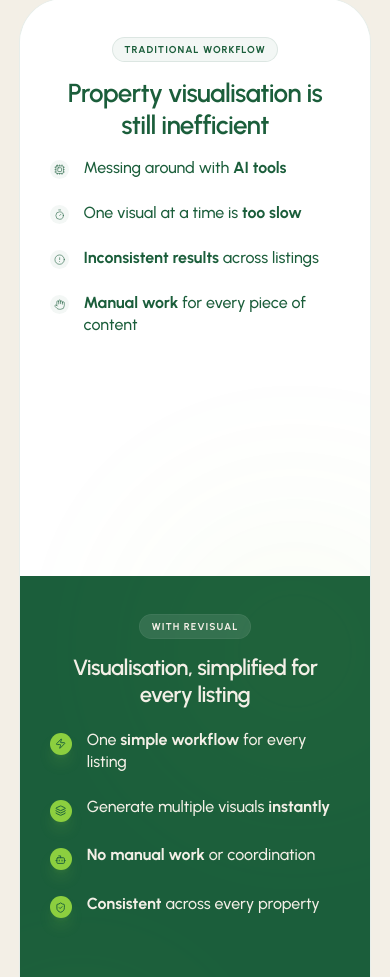
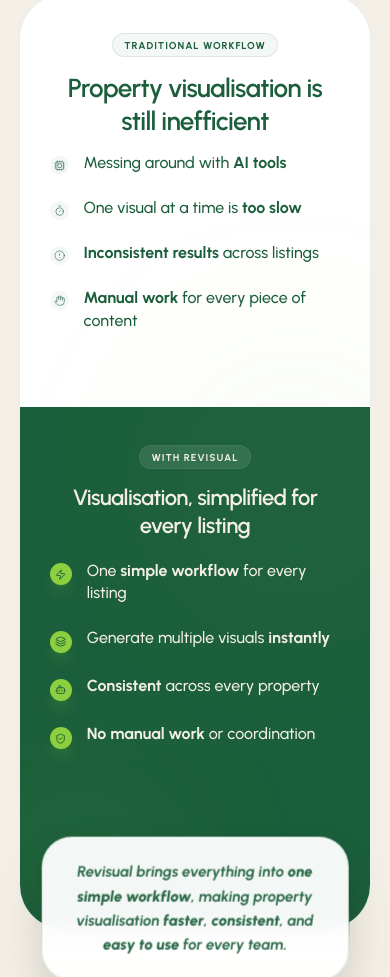
Before and after one commit to abdeldouti7/website-revisual, a React (Vite) app in the folder ai-studio/: page / in a window 390 px wide. Shown: the part 1023-2000 px from the top of the page. Built offline with nearby package versions, Linux system fonts and the light colour scheme.

Commit message:
new updatee

```diff
--- a/ai-studio/src/components/ContentGeneration.jsx
+++ b/ai-studio/src/components/ContentGeneration.jsx
@@ -86,7 +86,7 @@
               </ul>
             </div>
           </div>
-          <div className="mb-10 p-6 bg-lemon-grass-60/15 rounded-2xl border border-lemon-grass-60/20 inline-block font-sans text-lg text-pebbles font-bold whitespace-nowrap">
+          <div className="mb-10 p-5 md:p-6 bg-lemon-grass-60/15 rounded-2xl border border-lemon-grass-60/20 inline-block font-sans text-base md:text-lg text-pebbles font-bold leading-snug">
             {c.ctaBox}
           </div>
           <div>
--- a/ai-studio/src/components/WorkflowComparison.jsx
+++ b/ai-studio/src/components/WorkflowComparison.jsx
@@ -39,7 +39,7 @@
             {/* SECTION HEADING */}
             <div className="text-center mb-10 3xl:mb-14 workflow-anim">
                 <h2
-                    className="font-heading font-semibold text-3xl md:text-[2.5rem] 3xl:text-5xl 4xl:text-6xl text-silver-fern tracking-tight leading-[1.1] max-w-4xl mx-auto"
+                    className="font-heading font-semibold text-3xl md:text-[2.8rem] lg:text-[3.2rem] 3xl:text-5xl 4xl:text-[6.5rem] text-silver-fern tracking-tight leading-[1.05] max-w-6xl 3xl:max-w-7xl 4xl:max-w-8xl mx-auto"
                     dangerouslySetInnerHTML={{ __html: c.sectionHeading }}
                 />
             </div>
@@ -54,7 +54,7 @@
                         <div className="hidden md:block absolute left-1/2 top-10 bottom-24 w-px bg-silver-fern/15 z-20"></div>
 
                         {/* LEFT COLUMN — Traditional */}
-                        <div className="p-8 md:p-10 lg:p-12 3xl:p-16 pt-10 md:pt-14 pb-44 3xl:pb-64 flex flex-col items-center justify-start h-full bg-white relative">
+                        <div className="p-8 md:p-10 lg:p-12 3xl:p-16 pt-10 md:pt-14 pb-12 md:pb-44 3xl:pb-64 flex flex-col items-center justify-start h-full bg-white relative">
                             <div className="relative z-10 w-full text-center md:text-left">
                                 <div className="mb-4 min-h-[100px] md:min-h-[110px] 3xl:min-h-[140px]">
                                     <span className="inline-block px-3 py-1 rounded-full bg-silver-fern/5 text-silver-fern font-sans text-[10px] font-bold uppercase tracking-widest mb-4 border border-silver-fern/10">
@@ -65,7 +65,7 @@
                                     </h3>
                                 </div>
 
-                                <ul className="space-y-6 inline-block text-left pb-20">
+                                <ul className="space-y-6 inline-block text-left pb-8 md:pb-20">
                                     {[c.leftB1, c.leftB2, c.leftB3, c.leftB4].map((bullet, i) => {
                                         const Icon = leftIcons[i];
                                         return (
@@ -82,7 +82,7 @@
                         </div>
 
                         {/* RIGHT COLUMN — Revisual */}
-                        <div className="p-8 md:p-10 lg:p-12 3xl:p-16 pt-10 md:pt-14 pb-44 3xl:pb-64 flex flex-col items-center justify-start h-full bg-silver-fern relative text-cream">
+                        <div className="p-8 md:p-10 lg:p-12 3xl:p-16 pt-10 md:pt-14 pb-32 md:pb-44 3xl:pb-64 flex flex-col items-center justify-start h-full bg-silver-fern relative text-cream">
                             <div className="relative z-10 w-full text-center md:text-left">
                                 <div className="mb-4 min-h-[100px] md:min-h-[110px] 3xl:min-h-[140px]">
                                     <span className="inline-block px-3 py-1 rounded-full bg-white/10 text-cream font-sans text-[10px] font-bold uppercase tracking-widest mb-4 border border-white/5">
@@ -93,7 +93,7 @@
                                     </h3>
                                 </div>
 
-                                <ul className="space-y-6 inline-block text-left pb-20">
+                                <ul className="space-y-6 inline-block text-left pb-16 md:pb-20">
                                     {[c.rightB1, c.rightB2, c.rightB3, c.rightB4].map((bullet, i) => {
                                         const Icon = rightIcons[i];
                                         return (
--- a/ai-studio/src/index.css
+++ b/ai-studio/src/index.css
@@ -120,8 +120,8 @@
 }
 
 @keyframes pulse-handle {
-  0%, 100% { box-shadow: 0 0 0 0 rgba(27, 94, 59, 0.4); transform: scale(1) translateX(-50%) translateY(-50%); }
-  50% { box-shadow: 0 0 0 12px rgba(27, 94, 59, 0); transform: scale(1.05) translateX(-50%) translateY(-50%); }
+  0%, 100% { box-shadow: 0 0 0 0 rgba(27, 94, 59, 0.4); transform: scale(1); }
+  50% { box-shadow: 0 0 0 12px rgba(27, 94, 59, 0); transform: scale(1.05); }
 }
 .animate-pulse-handle {
   animation: pulse-handle 2.5s cubic-bezier(0.4, 0, 0.6, 1) infinite;
--- a/ai-studio/src/translations.js
+++ b/ai-studio/src/translations.js
@@ -288,8 +288,8 @@
       rightSub: 'Revisual brings everything into <strong>one simple workflow</strong>, making property visualisation <strong>faster</strong>, <strong>consistent</strong>, and <strong>easy to use</strong> for every team.',
       rightB1: 'One <strong>simple workflow</strong> for every listing',
       rightB2: 'Generate multiple visuals <strong>instantly</strong>',
-      rightB3: '<strong>No manual work</strong> or coordination',
-      rightB4: '<strong>Consistent</strong> across every property',
+      rightB3: '<strong>Consistent</strong> across every property',
+      rightB4: '<strong>No manual work</strong> or coordination',
     },
 
     // FOOTER
@@ -597,8 +597,8 @@
       rightSub: 'Revisual brengt alles samen in <strong>één simpele workflow</strong>, waardoor vastgoedvisualisatie <strong>sneller</strong>, <strong>consistenter</strong> en <strong>makkelijker te gebruiken</strong> is voor elk team.',
       rightB1: 'Eén <strong>simpele workflow</strong> voor elke listing',
       rightB2: 'Genereer meerdere visuals <strong>in één keer</strong>',
-      rightB3: '<strong>Geen handmatig werk</strong> of coördinatie',
-      rightB4: '<strong>Consistent</strong> over al je panden heen',
+      rightB3: '<strong>Consistent</strong> over al je panden heen',
+      rightB4: '<strong>Geen handmatig werk</strong> of coördinatie',
     },
 
     // FOOTER
```
